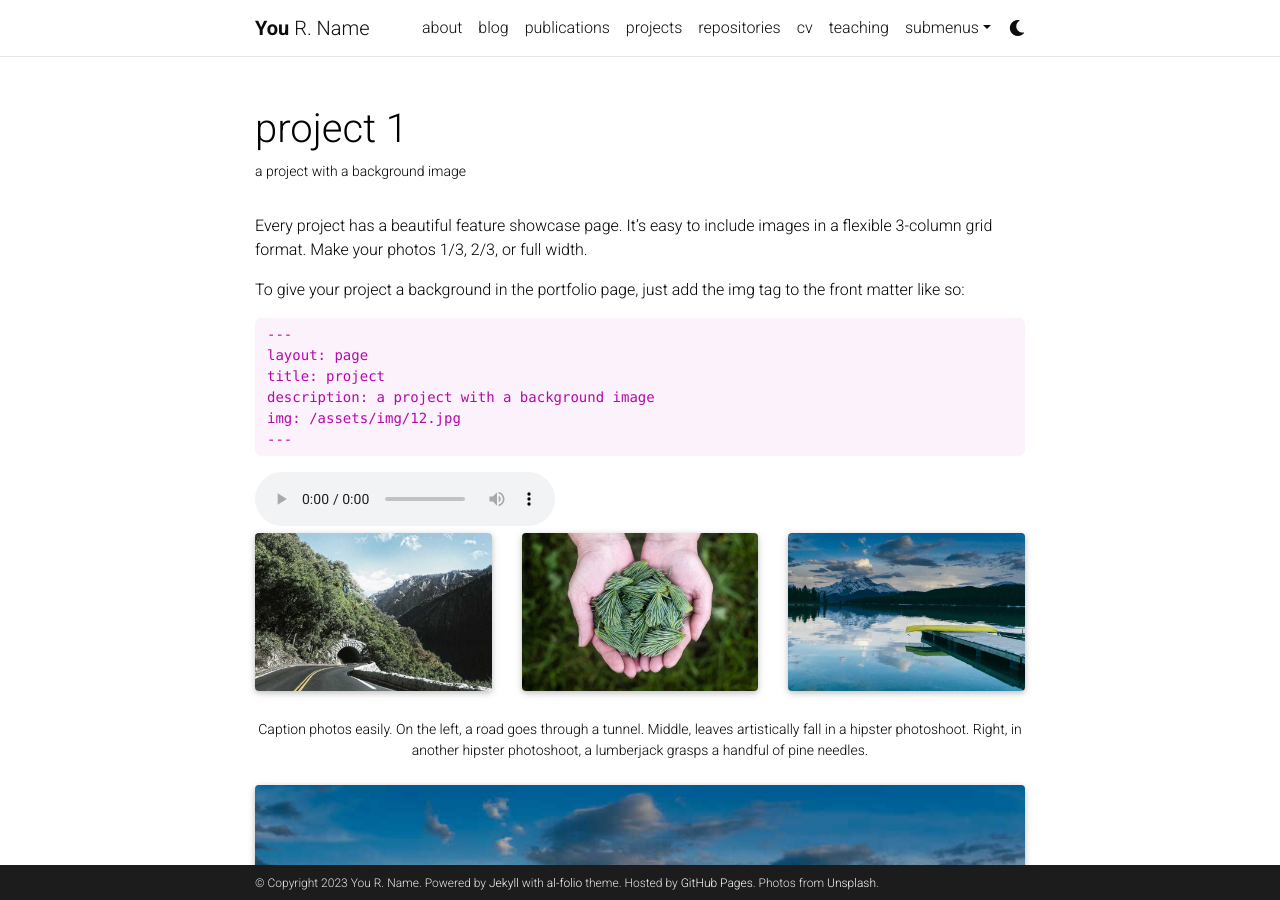
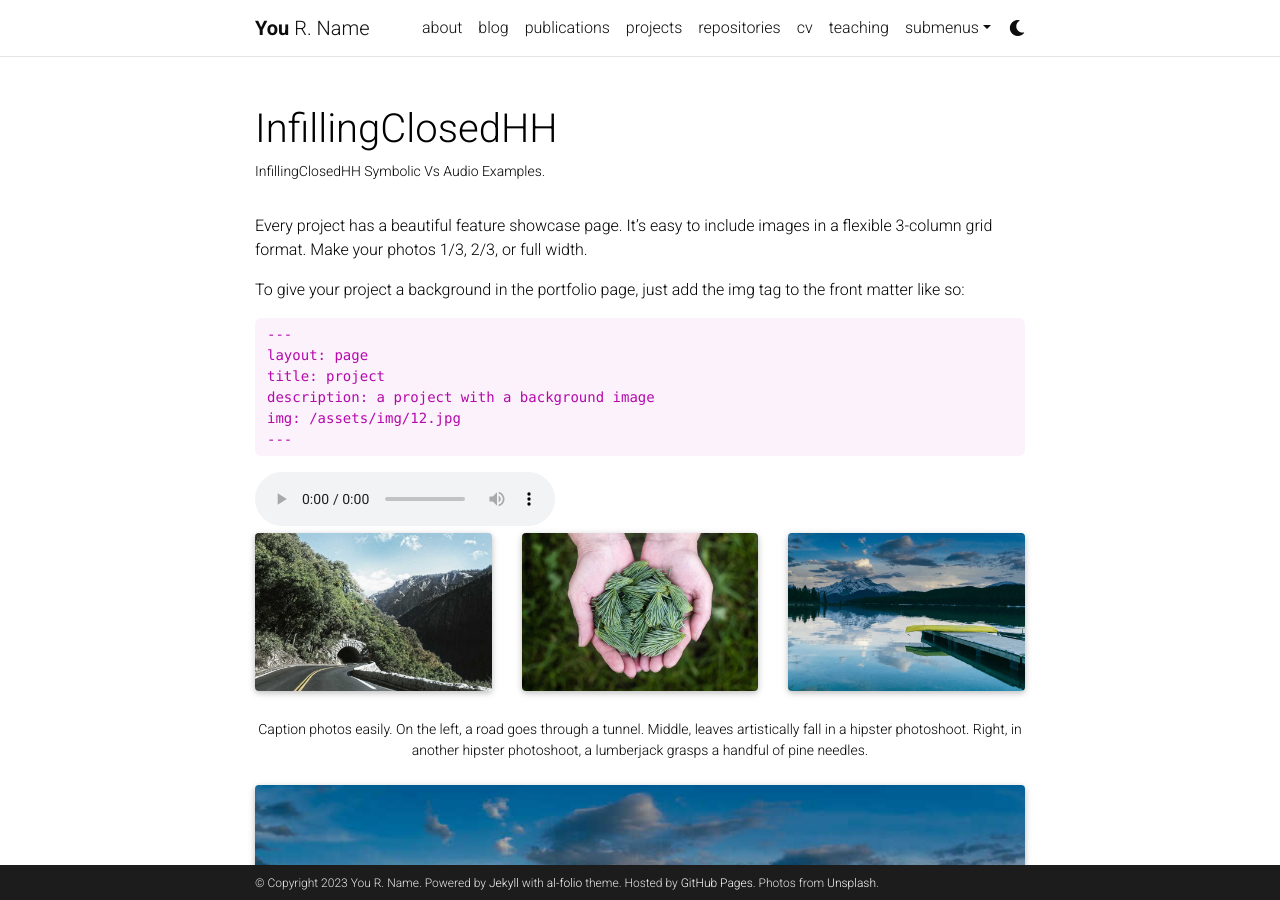
Before and after one commit to TransformerGrooveInfilling/TransformerGrooveInfilling.github.io, a Jekyll site: the page built from _projects/1_project.md, in a window 1280 px wide and 900 px high. Built offline with Jekyll 4.4.1, drawn with Linux system fonts in a browser that asks for light colours; full-size pictures stand in for the smaller copies a plugin makes; comment, search, counter and statistics services are not loaded; a style sheet for code colours, icons or effects is not loaded.

Commit message:
Update 1_project.md

```diff
--- a/_projects/1_project.md
+++ b/_projects/1_project.md
@@ -1,10 +1,10 @@
 ---
 layout: page
-title: project 1
-description: a project with a background image
+title: InfillingClosedHH
+description: InfillingClosedHH Symbolic Vs Audio Examples.
 img: assets/img/12.jpg
 importance: 1
-category: work
+category: InfillingClosedHH
 ---
 
 Every project has a beautiful feature showcase page.
```
